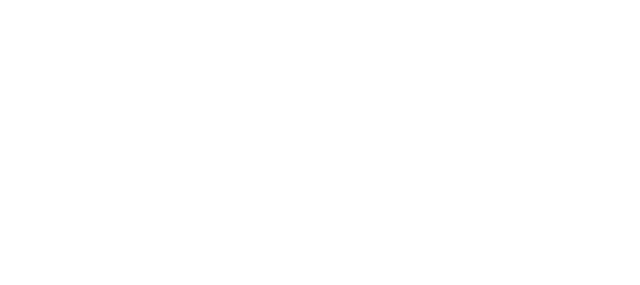
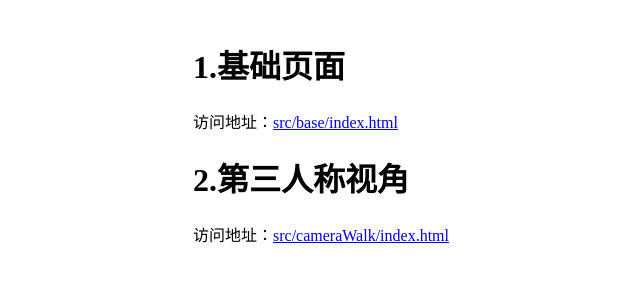
Before and after one commit to xiaolidan00/three-ts-demo, a website built with Vite: page index.html in a window 1280 px wide. Shown: the whole page, without its empty margins (47-687 px from the left). Built offline with nearby package versions, Linux system fonts and the light colour scheme.

Commit message:
feat: index.html页面索引

```diff
--- a/index.html
+++ b/index.html
@@ -4,12 +4,43 @@
     <meta charset="UTF-8" />
     <meta name="viewport" content="width=device-width, initial-scale=1.0" />
     <title>Document</title>
-    <style></style>
+    <style>
+      body {
+        margin: 0px;
+        padding: 0px;
+        position: absolute;
+        height: 100%;
+        width: 100%;
+        top: 0px;
+        left: 0px;
+        overflow: auto;
+        text-align: center;
+      }
+      #content {
+        display: inline-block;
+        width: 800px;
+        margin: 0 auto;
+        padding: 20px 0;
+        text-align: left;
+      }
+    </style>
   </head>
   <body>
     <div id="content"></div>
     <script type="module">
       import urls from './urls.js';
+
+      const content = urls.urls
+        .map((item, idx) =>
+          item.show
+            ? `<h1>${idx + 1}.${item.title}</h1><p>访问地址：<a href="src/${
+                item.name
+              }/index.html">src/${item.name}/index.html</a></p>`
+            : ''
+        )
+        .join('');
+
+      document.getElementById('content').innerHTML = content;
     </script>
   </body>
 </html>
--- a/urls.js
+++ b/urls.js
@@ -1,7 +1,13 @@
 const urls = [
   {
     title: '基础页面',
-    name: 'base'
+    name: 'base',
+    show: true
+  },
+  {
+    title: '第三人称视角',
+    name: 'cameraWalk',
+    show: true
   }
 ];
 const map = {};
--- a/vite.config.ts
+++ b/vite.config.ts
@@ -11,8 +11,6 @@ export default defineConfig(({ mode }) => {
       minify: false,
 
       rollupOptions: {
-        external: ['cesium'],
-
         input: urls.map,
         output: {
           entryFileNames: '[name]/index.js'
```
